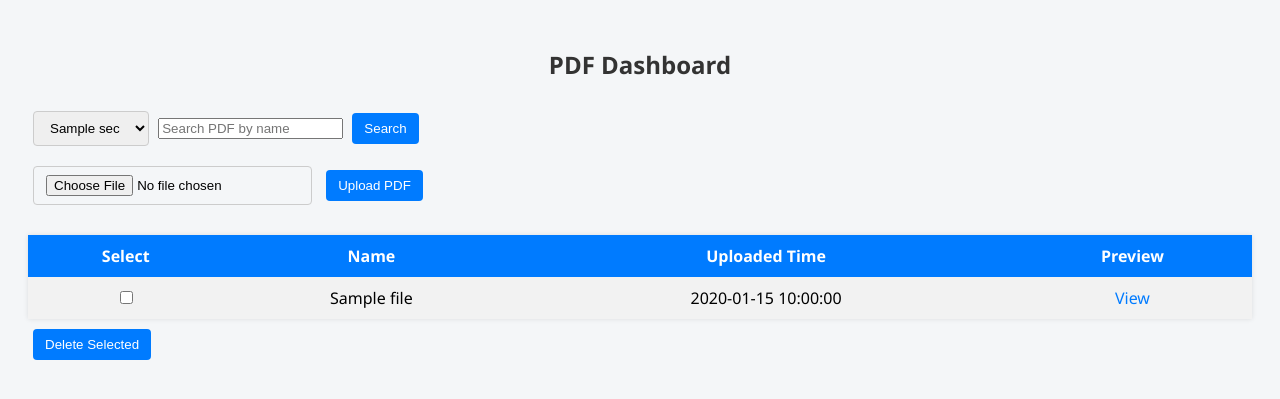
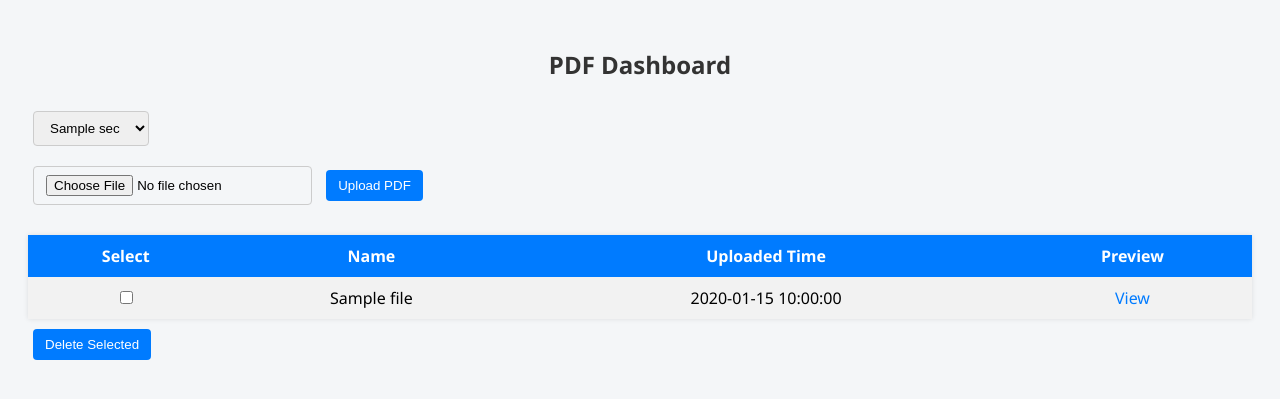
Before and after one commit to Muttu93/pdf_dashboard, a Flask app: template templates/index.html in a window 1280 px wide. Shown: the top 399 px of the page. Run offline with Flask 3, Linux system fonts and the light colour scheme; the template is opened without the code that fills it: most values are stand-ins (such as "Sample title", 1, 10 or a date in 2020).

Commit message:
Update index.html

```diff
--- a/templates/index.html
+++ b/templates/index.html
@@ -7,38 +7,30 @@
 </head>
 <body>
     <h2>PDF Dashboard</h2>
-
     <form method="get" action="/">
         <select name="section" onchange="this.form.submit()">
             {% for sec in sections %}
-                <option value="{{ sec }}" {% if sec == selected %}selected{% endif %}>{{ sec }}</option>
+            <option value="{{ sec }}" {% if sec == selected_section %}selected{% endif %}>{{ sec }}</option>
             {% endfor %}
         </select>
-        <input type="text" name="query" placeholder="Search PDF by name" value="{{ request.args.get('query', '') }}">
-        <button type="submit">Search</button>
     </form>
-
-    <form method="post" action="/upload" enctype="multipart/form-data">
-        <input type="hidden" name="section" value="{{ selected }}">
-        <input type="file" name="file" required>
+    <form action="/upload" method="post" enctype="multipart/form-data">
+        <input type="hidden" name="section" value="{{ selected_section }}">
+        <input type="file" name="file">
         <button type="submit">Upload PDF</button>
     </form>
-
-    <form method="post" action="/delete">
-        <input type="hidden" name="section" value="{{ selected }}">
+    <form action="/delete" method="post">
+        <input type="hidden" name="section" value="{{ selected_section }}">
         <table>
             <tr>
-                <th>Select</th>
-                <th>Name</th>
-                <th>Uploaded Time</th>
-                <th>Preview</th>
+                <th>Select</th><th>Name</th><th>Uploaded Time</th><th>Preview</th>
             </tr>
             {% for file in files %}
             <tr>
-                <td><input type="checkbox" name="selected_files" value="{{ file.name }}"></td>
+                <td><input type="checkbox" name="files" value="{{ file.name }}"></td>
                 <td>{{ file.name }}</td>
                 <td>{{ file.upload_time }}</td>
-                <td><a href="{{ url_for('view_file', section=selected, filename=file.name) }}" target="_blank">View</a></td>
+                <td><a href="/view/{{ file.path }}" target="_blank">View</a></td>
             </tr>
             {% endfor %}
         </table>
```
